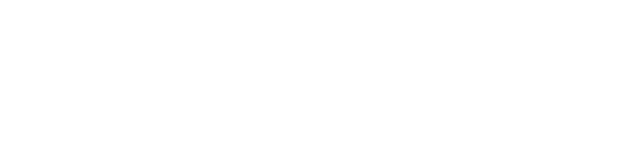
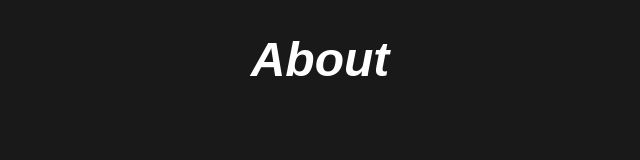
Before and after one commit to hash504/beatvisualizer-about, a plain HTML site: page index.html in a window 1280 px wide. Shown: the whole page, without its empty margins (320-960 px from the left). Drawn offline with Linux system fonts and the light colour scheme.

Commit message:
Update index.html

```diff
--- a/index.html
+++ b/index.html
@@ -6,10 +6,20 @@
     <meta name="viewport" content="width=device-width, initial-scale=1.0">
     <title>About</title>
     <style>
+        body {
+            background-color: rgb(25, 25, 25);
+        }
 
+        h1 {
+            color:white;
+            text-align: center;
+            font-size: 48px;
+            font-family: sans-serif;
+            font-style: italic;
+        }
     </style>
 </head>
 <body>
-
+    <h1>About</h1>
 </body>
 </html>
```
